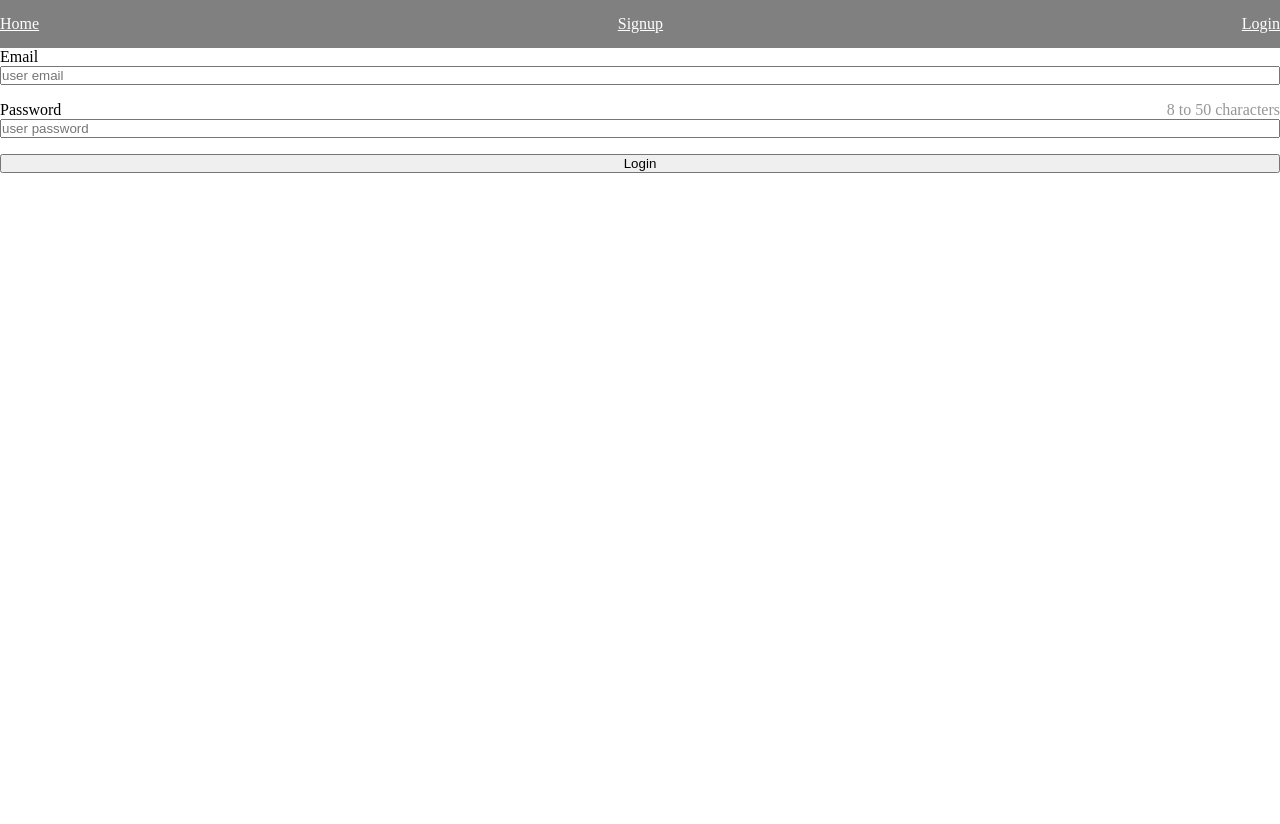
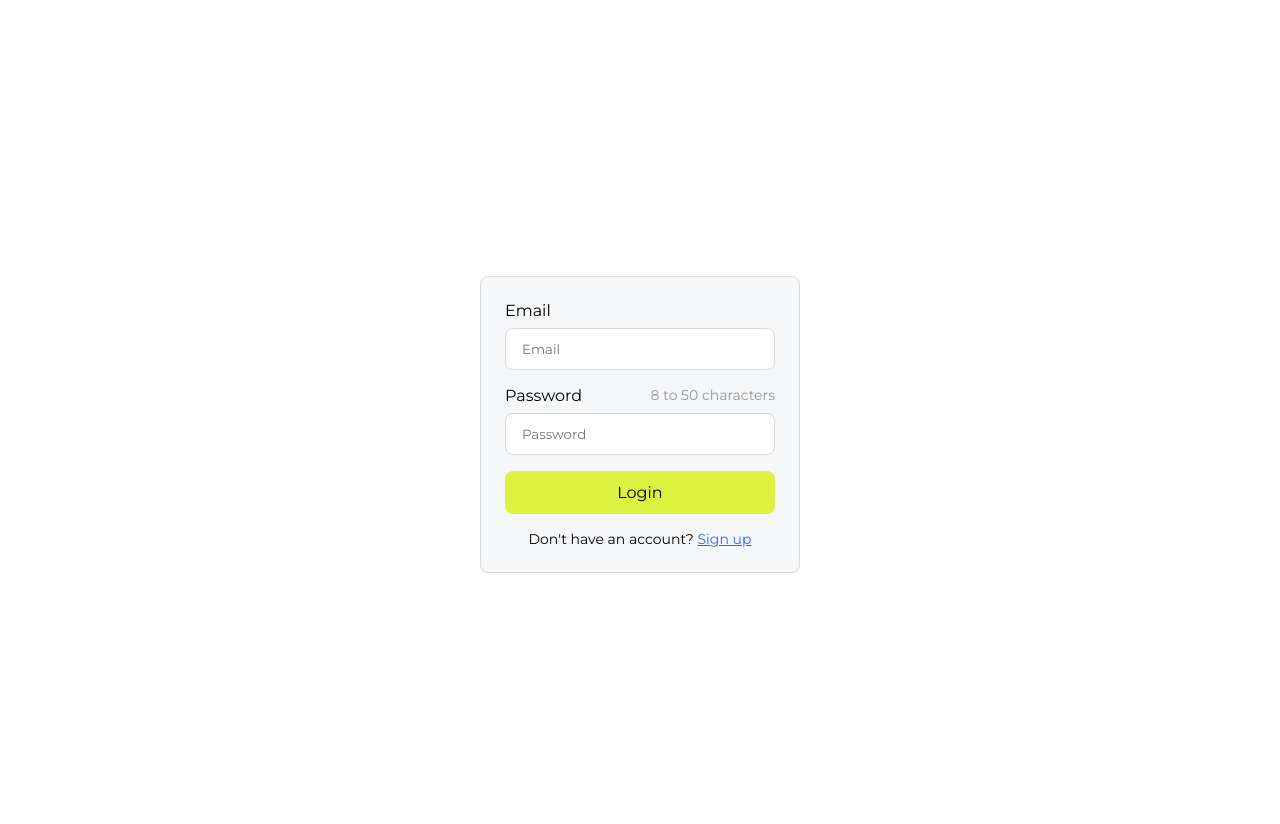
Before and after one commit to Cecilie-Jadach/2026_1_travel, a Flask app: page /login in a window 1280 px wide. Before the commit the page ends 173 px from the top, so only its background shows below. Run offline with Flask 3, Linux system fonts and the light colour scheme.

Commit message:
Setup of frontend part of the project

```diff
--- a/static/app.css
+++ b/static/app.css
@@ -1,23 +1,73 @@
+.montserrat {
+    font-family: "Montserrat", sans-serif;
+    font-optical-sizing: auto;
+    font-weight: 400;
+    font-style: normal;
+}
+
 *{
     margin: 0;
     padding: 0;
     box-sizing: border-box;
+    font-family: "montserrat";
 }
+
 body{
     width: 100%;
     height: 100vh;
+    padding: 24px;
 }
+
+
+.form-container {
+    display:grid;
+    justify-content: center;
+    align-content: center;
+    height:100vh;
+}
+
 form{
     display: grid;
     gap: 1rem;
+    padding: 24px;
+    width: 320px;
+    border-radius: 8px;
+    border: solid 1px #D9D9D9;
+    background-color:#F6F7F9;
+
     div{
         display: flex;
         flex-direction: column;
+        gap: 8px;
+
         input{
             width: 100%;
+            border-radius: 8px;
+            border: solid 1px #D9D9D9;
+            padding: 12px 16px;
+        }
+    }
+
+    label{
+        display: flex;
+        justify-content:space-between;
+        align-items: center;
+    }
+
+    span{
+        font-size: 14px;
+    }
+
+    p {
+        font-size: 14px;
+        justify-self:center;
+
+        a{
+            color: #3760FA;
         }
     }
 }
+
 label{
     display: flex;
     span{
@@ -45,18 +95,43 @@ label{
     }
 }
 
-
 nav{
     width: 100%;
-    height: 3rem;
-    background-color: gray;
+    height:4rem;
+
+    ul{
     display: flex;
     justify-content: space-between;
     align-items: center;
+    justify-items:center;
+    padding: 24px;
+    background-color: gray;
+    height: 100%;
+    border-radius: 8px;
+    }
+
     a{
         color: white;
     }
 }
+
+.primary-btn {
+    padding:12px;
+    border-radius: 8px;
+    outline: none;
+    background-color:#DDF140;
+    color: black;
+	color: inherit;
+	border: none;
+	font: inherit;
+	cursor: pointer;
+	outline: inherit;
+
+    a{
+        all:unset;
+    }
+}
+
 
 #items{
     width: 100%;
@@ -74,11 +149,6 @@ nav{
 }
 
 
-.user{
-    padding: 1rem;
-}
-
-
 
 footer{
     position: fixed;
--- a/static/js/dist/app.js
+++ b/static/js/dist/app.js
@@ -1,2 +1,2 @@
-alert("Hello");
+alert("Hej");
 //# sourceMappingURL=app.js.map
--- a/static/js/src/app.ts
+++ b/static/js/src/app.ts
@@ -0,0 +1 @@
+alert("Hej")
--- a/templates/_header.html
+++ b/templates/_header.html
@@ -3,7 +3,10 @@
 <head>
     <meta charset="UTF-8">
     <meta name="viewport" content="width=device-width, initial-scale=1.0">
-
+    <link rel="preconnect" href="https://fonts.googleapis.com">
+    <link rel="preconnect" href="https://fonts.gstatic.com" crossorigin>
+    <link href="https://fonts.googleapis.com/css2?family=Montserrat:ital,wght@0,100..900;1,100..900&display=swap" rel="stylesheet">
+    <script src="/static/js/dist/app.js" defer></script>
     <link rel="stylesheet" href="/static/app.css">
 
     <title>Document</title>
@@ -13,6 +16,7 @@
     <div id="tooltip"></div>
 
     <nav>
+        <ul>
             <a href="/profile">Home</a>
             <a href="/signup">Signup</a>
 
@@ -21,5 +25,5 @@
             {% else %}
                 <a href="/logout">Logout</a>
             {% endif %}
-
+        </ul>
     </nav>
--- a/templates/page_login.html
+++ b/templates/page_login.html
@@ -1,30 +1,50 @@
-{% include "_header.html" %}
+<!DOCTYPE html>
+<html lang="en">
+<head>
+    <meta charset="UTF-8">
+    <meta name="viewport" content="width=device-width, initial-scale=1.0">
+    <link rel="preconnect" href="https://fonts.googleapis.com">
+    <link rel="preconnect" href="https://fonts.gstatic.com" crossorigin>
+    <link href="https://fonts.googleapis.com/css2?family=Montserrat:ital,wght@0,100..900;1,100..900&display=swap" rel="stylesheet">
+    <link rel="stylesheet" href="/static/app.css">
+    <script src="/static/js/dist/app.js" defer></script>
+    <title>Login</title>
+</head>
+<body>
 
 <main>
-    <form mix-post="/api-login" autocomplete="off">
-
+    <div id="tooltip"></div>
+    <section class="form-container">
+        <form mix-post="/api-login" autocomplete="off">
         <div>
-            <label for="">
+            <label for="user_email_login">
                 Email
             </label>
-            <input name="user_email" type="text" placeholder="user email" value=""
-            mix-validate="{{x.REGEX_USER_EMAIL}}">
+            <input  id="user_email_login"
+                    name="user_email"
+                    type="text"
+                    placeholder="Email"
+                    value=""
+                    mix-validate="{{x.REGEX_USER_EMAIL}}">
         </div>
 
         <div>
-            <label for="">
+            <label for="user_password_login">
                 Password <span>{{ x.USER_PASSWORD_MIN }} to {{ x.USER_PASSWORD_MAX }} characters</span>
             </label>
-            <input name="user_password" type="password" placeholder="user password" value=""
-            mix-validate="{{x.REGEX_USER_PASSWORD}}">
+            <input  id="user_password_login"
+                    name="user_password"
+                    type="password"
+                    placeholder="Password"
+                    value=""
+                    mix-validate="{{x.REGEX_USER_PASSWORD}}">
         </div>
-
-
-
-        <button>
+        <button class="primary-btn">
             Login
         </button>
+        <p>Don't have an account? <a href="/signup">Sign up</a></p>
     </form>
+    </section>
 </main>
 
 {% include "_footer.html" %}
```
Also changed, not shown: templates/___form_signup.html (+11 -7 lines), templates/page_profile.html (+4 -8 lines), templates/page_signup.html (+13 -1 lines), 3 other files. Lines whose indentation alone changed are shown as unchanged.
